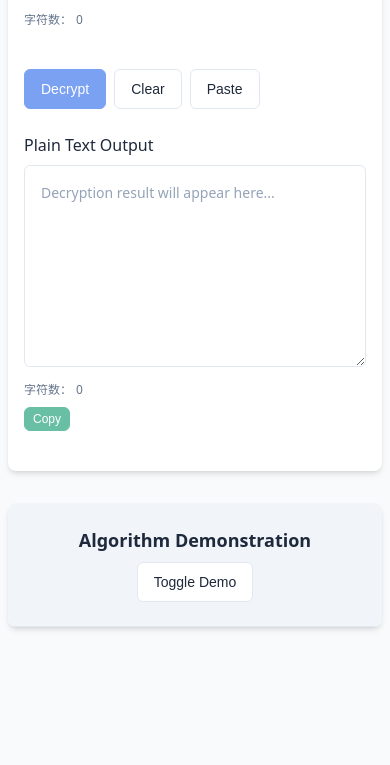
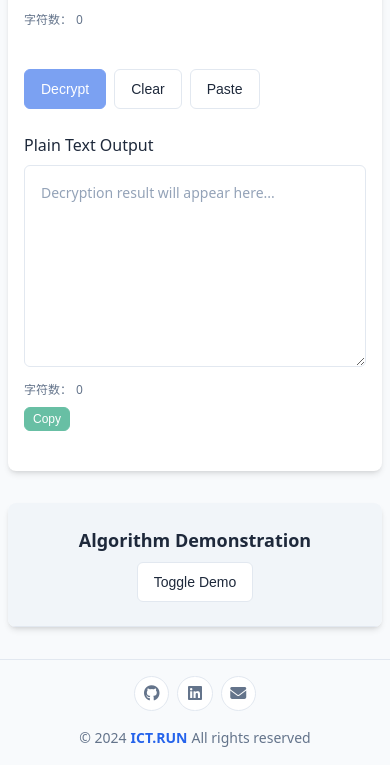
Before and after one commit to xuemian168/oi1, a website built with Vite: page index.html in a window 390 px wide. Shown: the part 1257-2022 px from the top of the page. Before the commit the page ends 1916 px from the top, so only its background shows below. Built offline with nearby package versions, Linux system fonts and the light colour scheme.

Commit message:
添加页脚组件和社交媒体链接，更新国际化文件以支持页脚内容，增强样式以适应响应式设计。新引入 Font Awesome 图标库以支持社交图标显示。

```diff
--- a/index.html
+++ b/index.html
@@ -33,6 +33,9 @@
 
     <!-- Fonts -->
     <link href="https://fonts.googleapis.com/css2?family=JetBrains+Mono:wght@400;500;700&family=Inter:wght@400;500;600;700&display=swap" rel="stylesheet">
+
+    <!-- Font Awesome -->
+    <link rel="stylesheet" href="https://cdnjs.cloudflare.com/ajax/libs/font-awesome/6.4.0/css/all.min.css" integrity="sha512-iecdLmaskl7CVkqkXNQ/ZH/XLlvWZOJyj7Yy7tcenmpD1ypASozpmT/E0iPtmFIB46ZmdtAc9eNBvH0H/ZpiBw==" crossorigin="anonymous" referrerpolicy="no-referrer">
 
     <!-- Styles -->
     <link rel="stylesheet" href="./src/styles/main.css">
@@ -171,6 +174,40 @@
             </div>
         </main>
 
+        <!-- 页脚 -->
+        <footer class="footer">
+            <div class="container">
+                <div class="footer-content">
+                    <!-- 左侧：社交媒体图标 -->
+                    <div class="footer-social">
+                        <a href="https://github.com/xuemian168" target="_blank" rel="noopener noreferrer" class="social-link" title="GitHub">
+                            <i class="fab fa-github social-icon"></i>
+                        </a>
+                        <a href="https://www.linkedin.com/in/ictrun/" target="_blank" rel="noopener noreferrer" class="social-link" title="LinkedIn">
+                            <i class="fab fa-linkedin social-icon"></i>
+                        </a>
+                        <a href="mailto:xuemian888@gmail.com" class="social-link" title="Email">
+                            <i class="fas fa-envelope social-icon"></i>
+                        </a>
+                    </div>
+
+                    <!-- 中央：版权信息 -->
+                    <div class="footer-copyright">
+                        <span data-i18n="footer.copyright">© 2025</span>
+                        <a href="https://www.ict.run/" target="_blank" rel="noopener noreferrer" class="copyright-link">
+                            ICT.RUN
+                        </a>
+                        <span data-i18n="footer.rights">All rights reserved</span>
+                    </div>
+
+                    <!-- 右侧：预留空间 -->
+                    <div class="footer-reserved">
+                        <!-- 暂时留空，为将来功能预留 -->
+                    </div>
+                </div>
+            </div>
+        </footer>
+
         <!-- 帮助弹窗 -->
         <div id="helpModal" class="modal" style="display: none;">
             <div class="modal-content">
--- a/src/i18n/en-US.json
+++ b/src/i18n/en-US.json
@@ -100,5 +100,12 @@
     "encodingError": "Error during encoding: {error}",
     "decodingError": "Error during decoding: {error}",
     "validationError": "Cipher format error: {error}"
+  },
+  "footer": {
+    "github": "GitHub",
+    "linkedin": "LinkedIn",
+    "email": "Email",
+    "copyright": "© 2024",
+    "rights": "All rights reserved"
   }
 }
--- a/src/i18n/zh-CN.json
+++ b/src/i18n/zh-CN.json
@@ -100,5 +100,12 @@
     "encodingError": "加密过程中发生错误: {error}",
     "decodingError": "解码过程中发生错误: {error}",
     "validationError": "密文格式错误: {error}"
+  },
+  "footer": {
+    "github": "GitHub",
+    "linkedin": "领英",
+    "email": "邮箱",
+    "copyright": "© 2025",
+    "rights": "保留所有权利"
   }
 }
--- a/src/styles/main.css
+++ b/src/styles/main.css
@@ -57,6 +57,13 @@ body {
     line-height: 1.5;
     -webkit-font-smoothing: antialiased;
     -moz-osx-font-smoothing: grayscale;
+    min-height: 100vh;
+}
+
+#app {
+    display: flex;
+    flex-direction: column;
+    min-height: 100vh;
 }
 
 .container {
@@ -112,6 +119,7 @@ body {
 /* 主内容区域 */
 .main-content {
     padding: var(--spacing-xl) 0;
+    flex: 1;
 }
 
 /* 双面板布局 */
@@ -1230,3 +1238,137 @@ body {
         width: 100%;
     }
 }
+
+/* ================================================
+   页脚样式
+   ================================================ */
+
+.footer {
+    margin-top: auto;
+    background: var(--bg-secondary);
+    border-top: 1px solid var(--border-color);
+    padding: var(--spacing-lg) 0;
+    font-size: 0.875rem;
+    color: var(--text-secondary);
+}
+
+.footer-content {
+    display: grid;
+    grid-template-columns: 1fr auto 1fr;
+    gap: var(--spacing-lg);
+    align-items: center;
+    min-height: 3rem;
+}
+
+/* 左侧：社交媒体图标 */
+.footer-social {
+    display: flex;
+    gap: var(--spacing-md);
+    align-items: center;
+    justify-self: start;
+}
+
+.social-link {
+    display: inline-flex;
+    align-items: center;
+    justify-content: center;
+    width: 2.5rem;
+    height: 2.5rem;
+    color: var(--text-secondary);
+    text-decoration: none;
+    transition: all 0.2s ease;
+    border-radius: 50%;
+    background: var(--bg-primary);
+    border: 1px solid var(--border-color);
+}
+
+.social-link:hover {
+    color: var(--primary-color);
+    background: var(--primary-color);
+    border-color: var(--primary-color);
+    transform: translateY(-2px);
+    box-shadow: var(--shadow-md);
+}
+
+.social-link:hover .social-icon {
+    color: white;
+    transform: scale(1.1);
+}
+
+.social-icon {
+    font-size: 1.2rem;
+    line-height: 1;
+    transition: all 0.2s ease;
+}
+
+/* 中央：版权信息 */
+.footer-copyright {
+    display: flex;
+    align-items: center;
+    gap: var(--spacing-xs);
+    justify-self: center;
+    text-align: center;
+    white-space: nowrap;
+}
+
+.copyright-link {
+    color: var(--primary-color);
+    text-decoration: none;
+    font-weight: 600;
+    transition: all 0.2s ease;
+    border-bottom: 1px solid transparent;
+}
+
+.copyright-link:hover {
+    color: var(--primary-hover);
+    border-bottom-color: var(--primary-hover);
+}
+
+/* 右侧：预留空间 */
+.footer-reserved {
+    justify-self: end;
+    min-width: 0;
+}
+
+/* 响应式设计 */
+@media (max-width: 768px) {
+    .footer-content {
+        grid-template-columns: 1fr;
+        text-align: center;
+        gap: var(--spacing-md);
+    }
+
+    .footer-social {
+        justify-self: center;
+        gap: var(--spacing-md);
+    }
+
+    .footer-copyright {
+        justify-self: center;
+        flex-wrap: wrap;
+        justify-content: center;
+    }
+
+    .footer-reserved {
+        display: none; /* 移动端隐藏预留空间 */
+    }
+}
+
+@media (max-width: 480px) {
+    .footer {
+        padding: var(--spacing-md) 0;
+    }
+
+    .footer-social {
+        gap: var(--spacing-sm);
+    }
+
+    .social-link {
+        width: 2.2rem;
+        height: 2.2rem;
+    }
+
+    .social-icon {
+        font-size: 1rem;
+    }
+}
```
